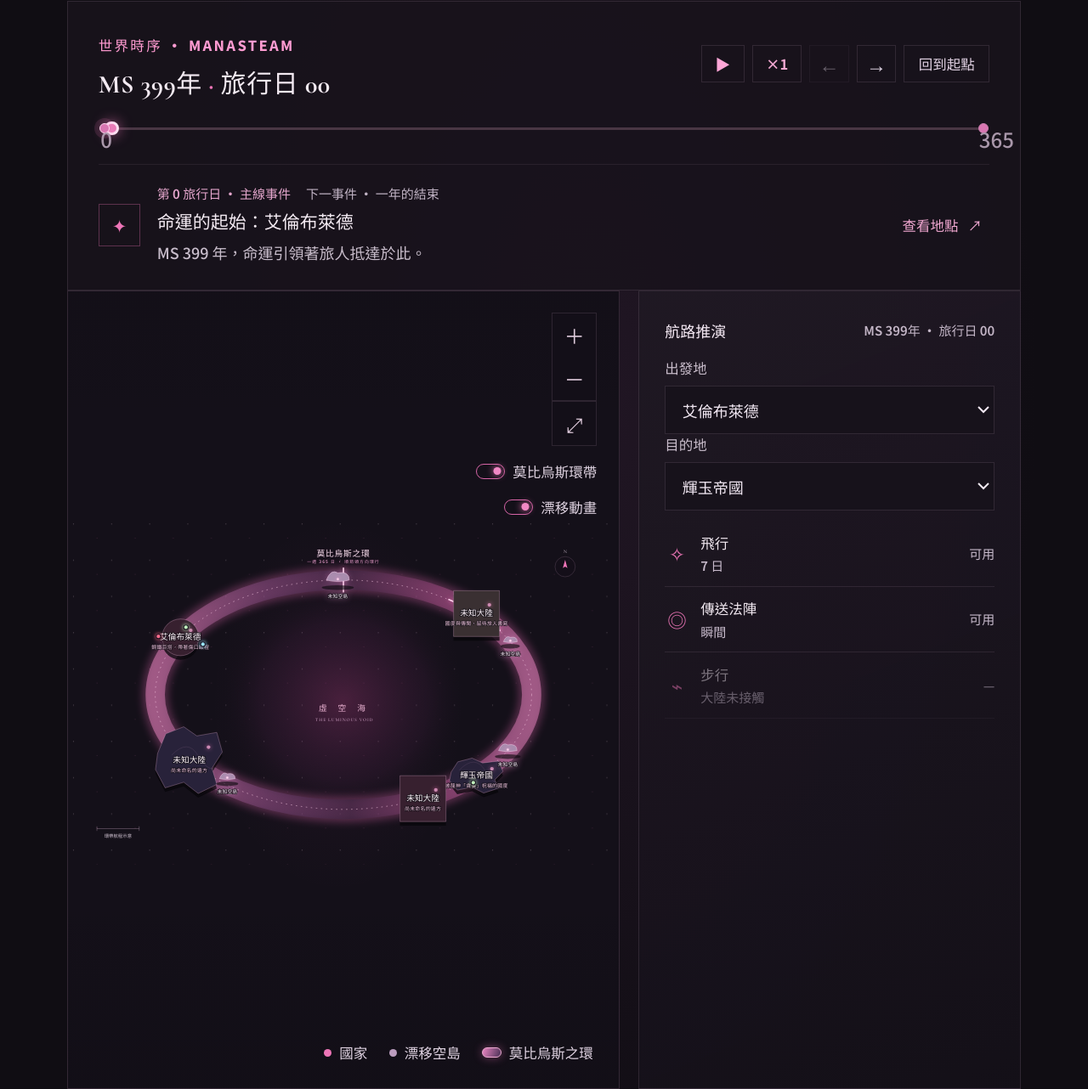
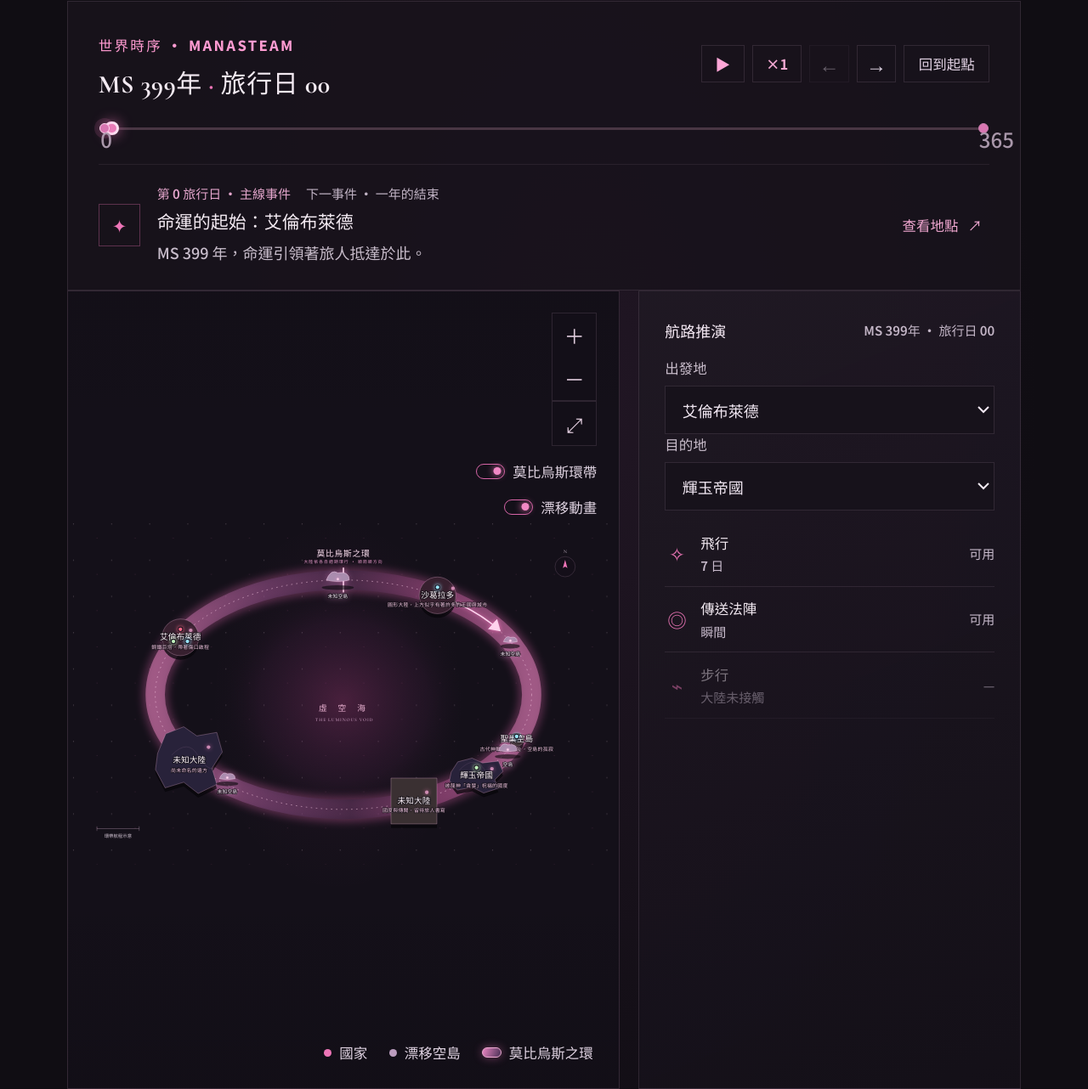
Before and after one commit to ilovekitsune/FU_mapOfmobius, a website built with Vite: page index.html in a window 1280 px wide. Shown: the part 294-1576 px from the top of the page at 85% size. Built offline with nearby package versions, Linux system fonts and the light colour scheme.

Commit message:
new():新增聖巢空島 沙葛拉多

```diff
--- a/src/components/WorldMap.ts
+++ b/src/components/WorldMap.ts
@@ -8,7 +8,7 @@ const landShape = (
   y: number,
   width: number,
   height: number,
-  shape: "irregular" | "circle" | "square" | "rectangle"
+  shape: "irregular" | "circle" | "square" | "rectangle" | "spaceship"
 ) => {
   if (shape === "circle") {
     const radius = Math.min(width, height) / 2;
@@ -20,6 +20,26 @@ const landShape = (
   }
   if (shape === "rectangle") {
     return `M ${x - width / 2} ${y - height / 2} H ${x + width / 2} V ${y + height / 2} H ${x - width / 2} Z`;
+  }
+  if (shape === "spaceship") {
+    const point = (horizontal: number, vertical: number) =>
+      `${x + width * (horizontal / 100 - 0.5)} ${y + height * (vertical / 100 - 0.5)}`;
+    return `M ${point(0, 55)}
+      Q ${point(8, 51)} ${point(17, 49)}
+      L ${point(66, 43)}
+      L ${point(72, 39)} ${point(76, 40)}
+      L ${point(78, 30)} ${point(83, 27)}
+      L ${point(87, 30)} ${point(87, 39)}
+      L ${point(92, 40)} ${point(96, 37)}
+      L ${point(100, 43)} ${point(96, 48)}
+      L ${point(100, 53)} ${point(96, 58)}
+      L ${point(100, 64)} ${point(95, 68)}
+      L ${point(90, 64)} ${point(86, 65)}
+      L ${point(82, 76)} ${point(77, 73)}
+      L ${point(74, 61)} ${point(67, 60)}
+      L ${point(18, 62)}
+      Q ${point(7, 61)} ${point(0, 55)}
+      Z`;
   }
   return `M ${x - width * 0.46} ${y - height * 0.1}
    L ${x - width * 0.34} ${y - height * 0.38}
@@ -46,11 +66,22 @@ export class WorldMap {
       const meeting = upcomingMeeting?.daysUntil === 0;
       const fill = ["land-rose", "land-plum", "land-ash"][index % 3];
       const shape = landShape(position.x, position.y, continent.width, continent.height, continent.shape);
+      const shapeDetails = continent.shape === "spaceship"
+        ? `<path class="land-detail" d="
+          M ${position.x - continent.width * 0.36} ${position.y + continent.height * 0.07} L ${position.x + continent.width * 0.48} ${position.y - continent.height * 0.06}
+          M ${position.x + continent.width * 0.22} ${position.y - continent.height * 0.08} L ${position.x + continent.width * 0.24} ${position.y - continent.height * 0.23} L ${position.x + continent.width * 0.31} ${position.y - continent.height * 0.27} L ${position.x + continent.width * 0.36} ${position.y - continent.height * 0.23} L ${position.x + continent.width * 0.36} ${position.y - continent.height * 0.05}
+          M ${position.x + continent.width * 0.28} ${position.y - continent.height * 0.28} L ${position.x + continent.width * 0.28} ${position.y - continent.height * 0.4}
+          M ${position.x + continent.width * 0.48} ${position.y + continent.height * 0.12} L ${position.x + continent.width * 0.53} ${position.y + continent.height * 0.28} L ${position.x + continent.width * 0.58} ${position.y + continent.height * 0.12}
+          M ${position.x + continent.width * 0.67} ${position.y - continent.height * 0.05} L ${position.x + continent.width * 0.77} ${position.y - continent.height * 0.14} L ${position.x + continent.width * 0.84} ${position.y - continent.height * 0.03}
+          M ${position.x + continent.width * 0.67} ${position.y + continent.height * 0.1} L ${position.x + continent.width * 0.77} ${position.y + continent.height * 0.19} L ${position.x + continent.width * 0.84} ${position.y + continent.height * 0.08}" />`
+        : continent.shape === "irregular"
+          ? `<path class="land-detail" d="M ${position.x - 38} ${position.y - 12} Q ${position.x - 3} ${position.y - 48} ${position.x + 19} ${position.y - 11} T ${position.x + 56} ${position.y + 16}" />`
+          : "";
       return `
         <g class="landmass ${isSelected ? "is-selected" : ""}" data-id="${continent.id}" tabindex="0" role="button" aria-label="選擇${continent.name}">
           <path class="land-shadow" transform="translate(0 9)" d="${shape}" />
           <path class="land ${fill}" d="${shape}" />
-          ${continent.shape === "irregular" ? `<path class="land-detail" d="M ${position.x - 38} ${position.y - 12} Q ${position.x - 3} ${position.y - 48} ${position.x + 19} ${position.y - 11} T ${position.x + 56} ${position.y + 16}" />` : ""}
+          ${shapeDetails}
           <circle class="land-beacon ${meeting ? "beacon-active" : ""}" cx="${position.x + continent.width * 0.28}" cy="${position.y - continent.height * 0.19}" r="4" />
           <text class="map-label" x="${position.x}" y="${position.y + 5}">${continent.name}</text>
           <text class="map-sub-label" x="${position.x}" y="${position.y + 25}">${meeting ? (upcomingMeeting.meeting.mode === "inner" ? "環內交會" : "大陸接觸") : continent.subtitle}</text>
@@ -69,13 +100,16 @@ export class WorldMap {
         </g>`;
     }).join("");
 
-    const countryNodes = countries.map((country, index) => {
-      const continent = continents.find((item) => item.id === country.continentId);
-      if (!continent) return "";
+    const countryNodes = continents.flatMap((continent) => {
+      const continentCountries = countries.filter((country) => country.continentId === continent.id);
       const position = getContinentPosition(continent, state.day);
-      const offsets = [{ x: -48, y: -2 }, { x: 49, y: 15 }, { x: 12, y: -22 }, { x: -7, y: 15 }];
-      const offset = offsets[index % offsets.length];
-      return `<circle class="country-dot ${country.id === state.selectedId ? "is-selected" : ""}" data-id="${country.id}" cx="${position.x + offset.x}" cy="${position.y + offset.y}" r="5" style="--country-color:${country.color}" tabindex="0" role="button" aria-label="選擇${country.name}" />`;
+      const markerRadius = Math.min(continent.width, continent.height) * 0.22;
+      return continentCountries.map((country, index) => {
+        const angle = -Math.PI / 2 + (index * 2 * Math.PI) / continentCountries.length;
+        const x = position.x + Math.cos(angle) * markerRadius;
+        const y = position.y + Math.sin(angle) * markerRadius;
+        return `<circle class="country-dot ${country.id === state.selectedId ? "is-selected" : ""}" data-id="${country.id}" cx="${x}" cy="${y}" r="5" style="--country-color:${country.color}" tabindex="0" role="button" aria-label="選擇${country.name}" />`;
+      });
     }).join("");
 
     this.root.innerHTML = `
@@ -116,7 +150,7 @@ export class WorldMap {
             : `M ${settings.orbit.centerX + settings.orbit.radiusX * 0.83} ${settings.orbit.centerY - settings.orbit.radiusY * 0.56} A ${settings.orbit.radiusX} ${settings.orbit.radiusY} 0 0 0 ${settings.orbit.centerX + settings.orbit.radiusX * 0.56} ${settings.orbit.centerY - settings.orbit.radiusY * 0.83}`}" />
           <path class="band-twist-seam" d="M 600 114 L 600 166" />
           <text class="band-label" x="600" y="89">莫比烏斯之環</text>
-          <text class="band-label-en" x="600" y="104">一週 ${settings.cycleDays} 日 · 順箭頭方向環行</text>
+          <text class="band-label-en" x="600" y="104">大陸依各自週期環行 · 順箭頭方向</text>
         </g>
         <path class="void-current" d="M 438 262 Q 585 320 668 394 T 792 536" />
         <text class="void-label" x="602" y="426">虛 空 海</text>
--- a/src/data/types.ts
+++ b/src/data/types.ts
@@ -8,11 +8,12 @@ export interface Continent {
   id: string;
   name: string;
   subtitle: string;
-  shape: "irregular" | "circle" | "square" | "rectangle";
+  shape: "irregular" | "circle" | "square" | "rectangle" | "spaceship";
   width: number;
   height: number;
   rotation: number;
   orbitAngle: number;
+  orbitPeriodDays?: number;
   movement: "drifting" | "anchored";
   countryIds: string[];
   description: string;
@@ -111,6 +112,7 @@ export interface WorldSettings {
   };
   timeline: TimelineSettings;
   continentDrift: {
+    orbitPeriodDays: number;
     meetingApproachDays: number;
     innerMeetingGapRatio: number;
     edgeMeetingGapRatio: number;
--- a/src/data/world.json
+++ b/src/data/world.json
@@ -42,6 +42,7 @@
       }
     },
     "continentDrift": {
+      "orbitPeriodDays": 50,
       "meetingApproachDays": 4,
       "innerMeetingGapRatio": 0.5,
       "edgeMeetingGapRatio": 0.5
@@ -68,18 +69,20 @@
       "name": "艾倫布萊德",
       "subtitle": "鋼鐵巨塔，帶著傷口啟程",
       "shape": "circle",
-      "width":80,
+      "width": 80,
       "height": 80,
       "rotation": -12,
       "orbitAngle": 210,
       "movement": "drifting",
+      "orbitPeriodDays": 30,
       "countryIds": ["iron-blood_high", "iron-blood_middle", "iron-blood_low"],
       "description": "以蒸汽與齒輪打造的機動人造大陸。這座三十三層的巨塔能沿莫比烏斯環有限的自主移動；",
       "meetings": [
         { "day": 8, "mode": "inner" },
         { "day": 19, "mode": "edge" }
       ]
-    },{
+    },
+    {
       "id": "silver-jade-continent",
       "name": "輝玉帝國",
       "subtitle": "被龍神「貪婪」祝福的國度",
@@ -102,27 +105,32 @@
       "width": 100,
       "height": 100,
       "rotation": 9,
-      "orbitAngle": 315,
+      "orbitAngle": 68,
       "movement": "drifting",
       "countryIds": [],
       "description": "漂流在莫比烏斯環北段的破碎大陸，將於第八旅行日與艾倫布萊德在環內上下交會。",
       "meetings": [
         { "day": 8, "mode": "inner" },
-        { "day": 30, "mode": "edge", "targetContinentId": "silver-jade-continent" }
+        {
+          "day": 30,
+          "mode": "edge",
+          "targetContinentId": "silver-jade-continent"
+        }
       ]
     },
     {
-      "id": "south-fragment",
-      "name": "未知大陸",
-      "subtitle": "尚未命名的遠方",
-      "shape": "square",
-      "width": 100,
-      "height": 100,
+      "id": "sakarado-continent",
+      "name": "沙葛拉多",
+      "subtitle": "圓形大陸，上方似乎有著許多的王國與城市",
+      "shape": "circle",
+      "width": 120,
+      "height": 80,
       "rotation": 4,
-      "orbitAngle": 65,
+      "orbitAngle": 300,
       "movement": "drifting",
-      "countryIds": [],
-      "description": "位於莫比烏斯環南段的碎陸，旅行者們還未知曉其存在。步行通路只會在大陸實際相接時出現；",
+      "orbitPeriodDays": 305,
+      "countryIds": [ "semikaiyara_country" ],
+      "description": "無名的圓形大陸，上方似乎有著許多的王國與城市，其中人族與精靈族交織的聖米凱亞拉國最有名。",
       "meetings": [{ "day": 19, "mode": "edge" }]
     },
     {
@@ -138,6 +146,20 @@
       "countryIds": [],
       "description": "位於莫比烏斯環南段的漂流大陸，旅行者們還未知曉其存在。步行通路只會在大陸實際相接時出現；",
       "meetings": [{ "day": 300, "mode": "edge" }]
+    },
+    {
+      "id": "hollow-nest-continent",
+      "name": "聖巢空島",
+      "subtitle": "古代神戰戰場遺址，空島的孤寂",
+      "shape": "circle",
+      "width": 30,
+      "height": 30,
+      "rotation": 7,
+      "orbitAngle": 23,
+      "movement": "drifting",
+      "countryIds": ["hollow-nest-country"],
+      "description": "神秘且浸泡在虛空海中，不浮空的方形小島；",
+      "meetings": []
     }
   ],
   "countries": [
@@ -151,12 +173,15 @@
       "description": "艾倫布萊德的上層貴族居所，掌握超過 99% 的資源，並以此維持奢糜的生活。",
       "color": "#FF6B8B",
       "details": [
-        { "label": "塔頂 1–11 層", "value": "上層貴族居所；約占人口 5%，掌握超過 99% 的資源" },
+        {
+          "label": "塔頂 1–11 層",
+          "value": "上層貴族居所；約占人口 5%，掌握超過 99% 的資源"
+        },
         { "label": "未解鎖", "value": "???" },
         { "label": "未解鎖", "value": "???" }
-
       ]
-    },{
+    },
+    {
       "id": "iron-blood_middle",
       "name": "中段 12–22 層",
       "continentId": "iron-blood-continent",
@@ -166,15 +191,28 @@
       "description": "艾倫布萊德的中層商業與科研區，掌握少量資源。 主要的營運與管理單位位於此，並掌握塔內的門禁系統。",
       "color": "#99E6FF",
       "details": [
-        { "label": "政體與入港", "value": "執政官核驗外來者身分，並依身分分配居所；塔內各區設有門禁" },
-        { "label": "科技與魔法", "value": "高科技、低魔法；魔法僅作為機械動力電池" },
+        {
+          "label": "政體與入港",
+          "value": "執政官核驗外來者身分，並依身分分配居所；塔內各區設有門禁"
+        },
+        {
+          "label": "科技與魔法",
+          "value": "高科技、低魔法；魔法僅作為機械動力電池"
+        },
         { "label": "中段 12–22 層", "value": "中層商業與科研區；約占人口 15%" },
-        { "label": "糧食與航運", "value": "農業空間稀少，糧食優先供給貴族；擁有最完整的飛行載具" },
-        { "label": "魔法探勘集團", "value": "由中高階貴族設立，招募各地冒險者探索地下城、尋找魔力核心；小隊配有飛空艇" },
+        {
+          "label": "糧食與航運",
+          "value": "農業空間稀少，糧食優先供給貴族；擁有最完整的飛行載具"
+        },
+        {
+          "label": "魔法探勘集團",
+          "value": "由中高階貴族設立，招募各地冒險者探索地下城、尋找魔力核心；小隊配有飛空艇"
+        },
         { "label": "未解鎖", "value": "???" },
         { "label": "未解鎖", "value": "???" }
       ]
-    },{
+    },
+    {
       "id": "iron-blood_low",
       "name": "塔底 23–33 層",
       "continentId": "iron-blood-continent",
@@ -184,11 +222,15 @@
       "description": "艾倫布萊德的下層工業與勞動區，掌握忽略不計的資源。這裡是社會的底層，生活條件艱苦。",
       "color": "#BFF2BB",
       "details": [
-        { "label": "塔底 23–33 層", "value": "下層工業與勞動區；約占人口 80%，廢水、污濁空氣與治安問題交織" },
+        {
+          "label": "塔底 23–33 層",
+          "value": "下層工業與勞動區；約占人口 80%，廢水、污濁空氣與治安問題交織"
+        },
         { "label": "未解鎖", "value": "???" },
         { "label": "未解鎖", "value": "???" }
       ]
-    },{
+    },
+    {
       "id": "silver-jade_empire",
       "name": "輝玉帝國",
       "continentId": "silver-jade-continent",
@@ -198,13 +240,72 @@
       "description": "輝玉帝國是一個混和中式和日式風格的國度，當世界破碎的那一刻，被這個國家所供奉的龍神「貪婪」保護，因此留存了大片的土地。藉由著保存完好的的陸地和經濟實力，帝國迅速地擴展著他的影響力，成為一個強悍繁榮的地區。而在那之後，龍神沉睡於皇宮的地下神殿之中。",
       "color": "#BFF2BB",
       "details": [
-        { "label": "經濟", "value": "帝國有著興盛的貿易傳統，各種來自世界的各地的奇珍和技術在這裡交會，這也使得他們在災變之後廣泛吸收來自各地的新知識。" },
-        { "label": "社會", "value": "在帝國的傳統中，金錢是一個人力量和地位的象徵，要買來貴族地位也不是問題，因此階級流動極為頻繁。" },
-        { "label": "帝國有著嚴苛的奴隸制度", "value": "任何人只要欠下龐大的債務又無力償還，就會被打上烙印，淪為奴隸。烙印一旦落下便永無翻身之日：無論身體或靈魂，都將永遠成為主人的所有物。即使死去，遺體也會被製成傀儡，繼續為主人效勞。" },
+        {
+          "label": "經濟",
+          "value": "帝國有著興盛的貿易傳統，各種來自世界的各地的奇珍和技術在這裡交會，這也使得他們在災變之後廣泛吸收來自各地的新知識。"
+        },
+        {
+          "label": "社會",
+          "value": "在帝國的傳統中，金錢是一個人力量和地位的象徵，要買來貴族地位也不是問題，因此階級流動極為頻繁。"
+        },
+        {
+          "label": "帝國有著嚴苛的奴隸制度",
+          "value": "任何人只要欠下龐大的債務又無力償還，就會被打上烙印，淪為奴隸。烙印一旦落下便永無翻身之日：無論身體或靈魂，都將永遠成為主人的所有物。即使死去，遺體也會被製成傀儡，繼續為主人效勞。"
+        },
         { "label": "統治階層", "value": "帝國由皇族統治，四大貴族輔政。" },
-        { "label": "皇族：翡翠龍人", "value": "皇族是流著龍神「貪婪」血脈的龍人，他們出身時體內就蘊含著強大的魔力，能輕易地施展強大的魔法，帝國的歷任皇帝和親王皆出自此族，但偶爾也會有落魄成奴隸的存在。" },
-        { "label": "四大貴族", "value": "除了皇帝之外，帝國中有著另一群勢力龐大的貴族，分別是墨曜(蛇)、琥珀(牛)、青金(鷹)、月長(鹿)四大家族，他們把持著帝國內的重要職務，隱隱維持著平衡。" },
-        { "label": "家族", "value": "墨曜家        蛇        情報、刑獄、醫術與暗殺 琥珀家        牛        城鎮管理、銀行債務、糧倉與礦產 青金家        鷹        軍隊、空艦與航路的維護 月長家        鹿        知識、教育、祭祀" }
+        {
+          "label": "皇族：翡翠龍人",
+          "value": "皇族是流著龍神「貪婪」血脈的龍人，他們出身時體內就蘊含著強大的魔力，能輕易地施展強大的魔法，帝國的歷任皇帝和親王皆出自此族，但偶爾也會有落魄成奴隸的存在。"
+        },
+        {
+          "label": "四大貴族",
+          "value": "除了皇帝之外，帝國中有著另一群勢力龐大的貴族，分別是墨曜(蛇)、琥珀(牛)、青金(鷹)、月長(鹿)四大家族，他們把持著帝國內的重要職務，隱隱維持著平衡。"
+        },
+        {
+          "label": "家族",
+          "value": "墨曜家        蛇        情報、刑獄、醫術與暗殺 琥珀家        牛        城鎮管理、銀行債務、糧倉與礦產 青金家        鷹        軍隊、空艦與航路的維護 月長家        鹿        知識、教育、祭祀"
+        }
+      ]
+    },
+    {
+      "id": "semikaiyara_country",
+      "name": "聖米凱亞拉國",
+      "continentId": "sakarado-continent",
+      "motto": "探索未知，書寫傳說。",
+      "status": "繁榮",
+      "capital": "????",
+      "description": "聖米凱亞拉國位於一個圓形的大陸上，它雖然是那片大陸上主要的國家，但並不是唯一的國家。",
+      "color": "#99E6FF",
+      "details": [{ "label": "主要種族", "value": "主要種族是人族與精靈族" },
+        { "label": "未知", "value": "其他細節仍然未知。" }]
+    },
+    {
+      "id": "hollow-nest-country",
+      "name": "聖巢王國",
+      "continentId": "hollow-nest-continent",
+      "motto": "蟲鳴與風聲，聖巢的孤寂。",
+      "status": "未知",
+      "capital": "????",
+      "description": "由於環境因素，王國基本上不會在地表上，所以是不是統領這片大陸並不得而知。",
+      "color": "#99E6FF",
+      "details": [
+        {
+          "label": "古代神戰戰場遺址",
+          "value": "這裡是古代神戰戰場遺址，殘留的魔力讓風中充滿詛咒，幾乎沒有生物可以在地表生存，即使是強大到可以在地表移動的生物，其巢穴也隱藏在地底下。"
+        },
+        {
+          "label": "詛咒防護網",
+          "value": "即使環境如此苛刻，只要擁有力量強大到可以製造出抵禦詛咒防護網的存在，仍然有可能在其庇護下誕生出文明。"
+        },
+        {
+          "label": "蒼白巨龍",
+          "value": "聖巢王國便落座在這座大陸中心偏南、深邃的地下洞穴內。統治聖巢的存在是一種被稱為“蒼白巨龍”的存在，祂數千年前在大陸上漫遊時，路經此地發現這邊有許多（相較之下）足以抵抗詛咒的強大存在聚集於此，便停留下來、和大多數強大存在建立邦交、成立了聖巢王國。"
+        },
+        {
+          "label": "頂尖魔法技術",
+          "value": "聖巢王國的頂尖魔法技術高度壟斷在王宮內，從使役元素精靈、製作永久自動化封印或守護符文到改造居住環境等都能辦到；"
+        },
+        { "label": "未知", "value": "其他細節仍然未知。" }
       ]
     }
   ],
@@ -221,8 +322,8 @@
       "phase": 0.4
     },
     {
-      "id": "bell",
-      "name": "未知空島",
+      "id": "raven2",
+      "name": "空島",
       "x": 891,
       "y": 489,
       "size": 20,
@@ -260,14 +361,14 @@
       "description": "MS 399 年，命運引領著旅人抵達於此。",
       "locationId": "iron-blood",
       "type": "story"
-    },{
+    },
+    {
       "day": 365,
       "title": "一年的結束",
       "description": "旅人相遇一周年。",
       "locationId": "iron-blood",
       "type": "story"
     }
-
   ],
   "history": [
     {
--- a/src/systems/MobiusSystem.ts
+++ b/src/systems/MobiusSystem.ts
@@ -23,8 +23,9 @@ function getOrbitPosition(angleDegrees: number): { x: number; y: number } {
 
 function getOrbitAngle(continent: Continent, day: number): number {
   if (continent.movement === "anchored") return continent.orbitAngle;
+  const orbitPeriodDays = continent.orbitPeriodDays ?? settings.continentDrift.orbitPeriodDays;
   return continent.orbitAngle
-    + settings.orbit.direction * (day / settings.cycleDays) * 360;
+    + settings.orbit.direction * (day / orbitPeriodDays) * 360;
 }
 
 function getCycleDay(day: number): number {
```
Also changed, not shown: index.html (+2 -2 lines), README.md.
